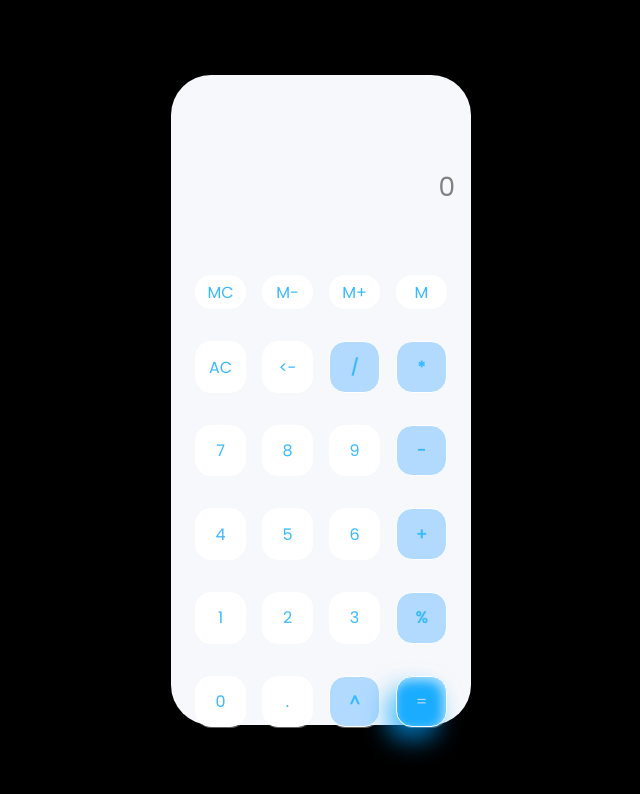
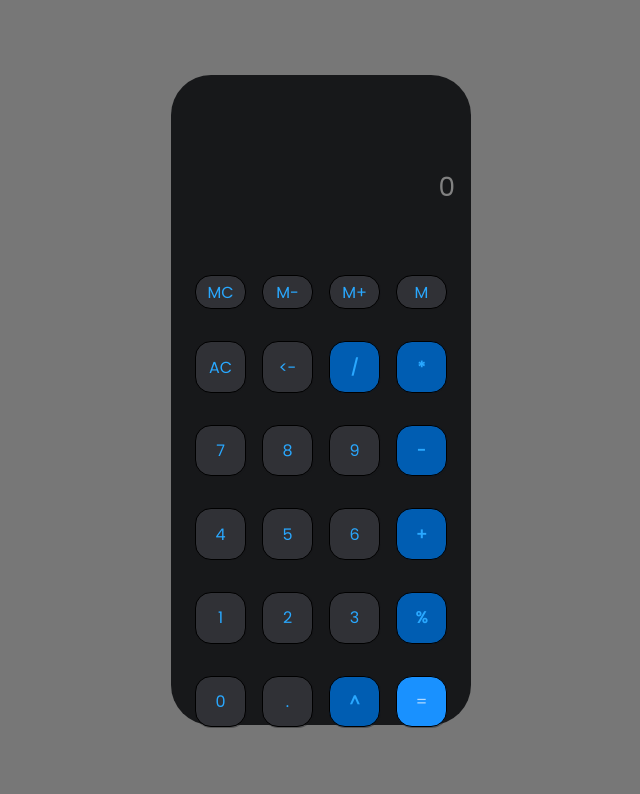
Before and after one commit to Navid079/vueCalculator, a Vue app: page / in a window 1280 px wide. Shown: the top 794 px of the page, without its empty margins (319-959 px from the left). Built offline with nearby package versions, Linux system fonts and the light colour scheme.

Commit message:
dark mode styles added

```diff
--- a/src/App.vue
+++ b/src/App.vue
@@ -73,7 +73,7 @@ function submitHandler() {
           calculateOneStep(operandStack, operatorStack);
         }
       }
-      console.log('Pushing operator...')
+      console.log('Pushing operator...');
       operatorStack.push(letter);
       number = '';
     }
@@ -82,20 +82,22 @@ function submitHandler() {
   while (operatorStack.length > 0)
     calculateOneStep(operandStack, operatorStack);
 
-  let res = operandStack.pop()
-  res = Math.round(res * 10000) / 10000
+  let res = operandStack.pop();
+  res = Math.round(res * 10000) / 10000;
   result.value = `=${res}`;
 }
 </script>
 
 <template>
-  <div class="calculator light">
+  <div class="page dark">
+    <div class="calculator dark">
       <Monitor :operation="operation" :result="result" />
       <Keyboard
         @operand-update="operandUpdateHandler"
         @operation="operationHandler"
         @submit="submitHandler"
       />
+    </div>
   </div>
 </template>
 
@@ -108,13 +110,17 @@ function submitHandler() {
   box-sizing: border-box;
 }
 
-#app {
+.page {
   display: flex;
   justify-content: center;
   align-items: center;
   background-color: black;
   width: 100vw;
   height: 100vh;
+}
+
+.page.dark {
+  background-color: #777;
 }
 
 .calculator {
@@ -126,10 +132,11 @@ function submitHandler() {
   justify-content: space-between;
   align-items: center;
   border-radius: 40px;
-}
-
-.calculator.light {
   background-color: #f7f8fb;
   backdrop-filter: blur(102px);
 }
+
+.calculator.dark {
+  background-color: #17181a;
+}
 </style>
--- a/src/components/Key.vue
+++ b/src/components/Key.vue
@@ -14,6 +14,7 @@ const emits = defineEmits(['click']);
     @click="() => emits('click', props.text)"
     :class="{
       key: true,
+      dark: true,
       half: props.isHalf,
       command: props.isCommand,
       submit: props.isSubmit,
@@ -39,6 +40,12 @@ const emits = defineEmits(['click']);
   cursor: pointer;
 }
 
+.key.dark {
+  background-color: #303136;
+  border-color: black;
+  color: #29a8ff;
+}
+
 .half {
   height: 4vmin;
 }
@@ -48,10 +55,20 @@ const emits = defineEmits(['click']);
   font-weight: bolder;
 }
 
+.key.command.dark {
+  background-color: #005db2;
+}
+
 .submit {
   background-color: #19acff;
   box-shadow: -9px 13px 23px rgba(0, 163, 255, 0.65),
     inset -3px 4px 11px #b0dfff;
   color: #b2daff;
 }
+
+.key.submit.dark {
+  background-color: #1991ff;
+  box-shadow: none;
+  color: #b2daff
+}
 </style>
--- a/src/components/Monitor.vue
+++ b/src/components/Monitor.vue
@@ -10,7 +10,7 @@ const props = defineProps({
     <div class="operation-container">
       {{ props.operation }}
     </div>
-    <div class="result-container">
+    <div class="result-container dark">
       {{ props.result }}
     </div>
   </div>
@@ -44,6 +44,10 @@ const props = defineProps({
   overflow-x: scroll;
 }
 
+.result-container.dark {
+  color: white;
+}
+
 .result-container::-webkit-scrollbar {
   display: none;
 }
```
Lines whose indentation alone changed are shown as unchanged.
